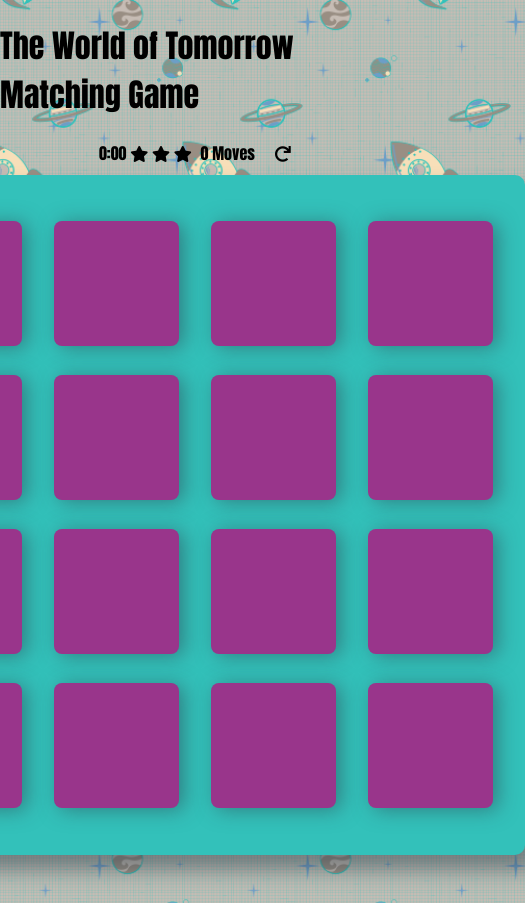
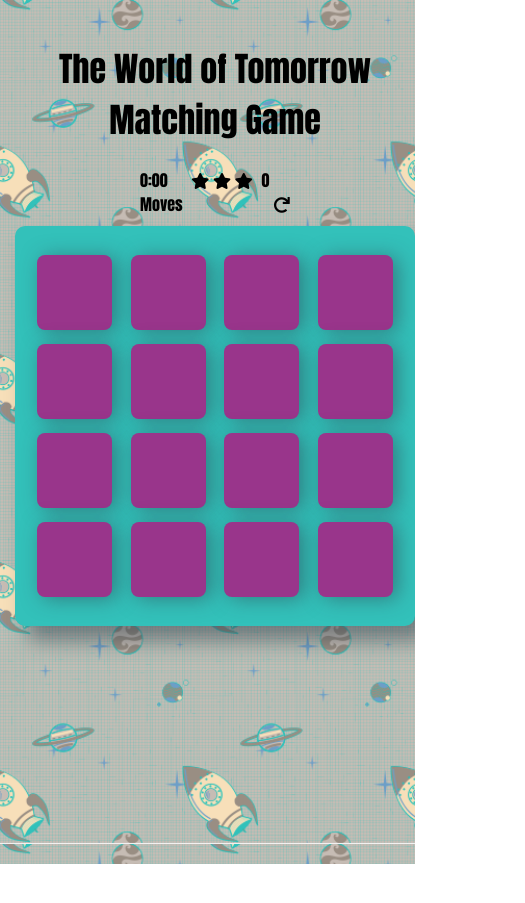
Before and after one commit to drummgurl/MemoryGame, a plain HTML site: page index.html in a window 390 px wide. Shown: the whole page, 525 px wide, since content can reach past the window. After the commit the page ends 864 px from the top, so only its background shows below. Drawn offline with Linux system fonts and the light colour scheme.

Commit message:
Add files via upload

```diff
--- a/css/app.css
+++ b/css/app.css
@@ -185,9 +185,56 @@ h1 {
     display: flex;
     justify-content: space-around;
     padding: 1rem;
+    border: 1px solid gray;
 }
 
 .modal-button {
     width: 60px;
     height: 30px;
 }
+
+/* Responsive */
+/* Responsive */
+
+@media screen and (max-width: 400px) {
+    body {
+        margin: 20px;
+    }
+    h1 {
+    font-size: 30px;
+    text-align: center;
+  }
+  .clock {
+    padding-right: 20px;
+  }
+  .deck {
+    width: 200px;
+    min-height: 200px;
+    padding: 15px;
+  }
+  .deck .card {
+    height: 50px;
+    width: 50px;
+  }
+  .score-panel {
+    text-align: left;
+    width: 150px;
+    margin-bottom: 10px;
+  }
+}
+
+@media screen and (max-width: 800px) {
+  h1 {
+    font-size: 34px;
+    text-align: center;
+  }
+  .deck {
+    width: 400px;
+    min-height: 400px;
+    padding: 22px;
+  }
+  .deck .card {
+    height: 75px;
+    width: 75px;
+  }
+}
```
